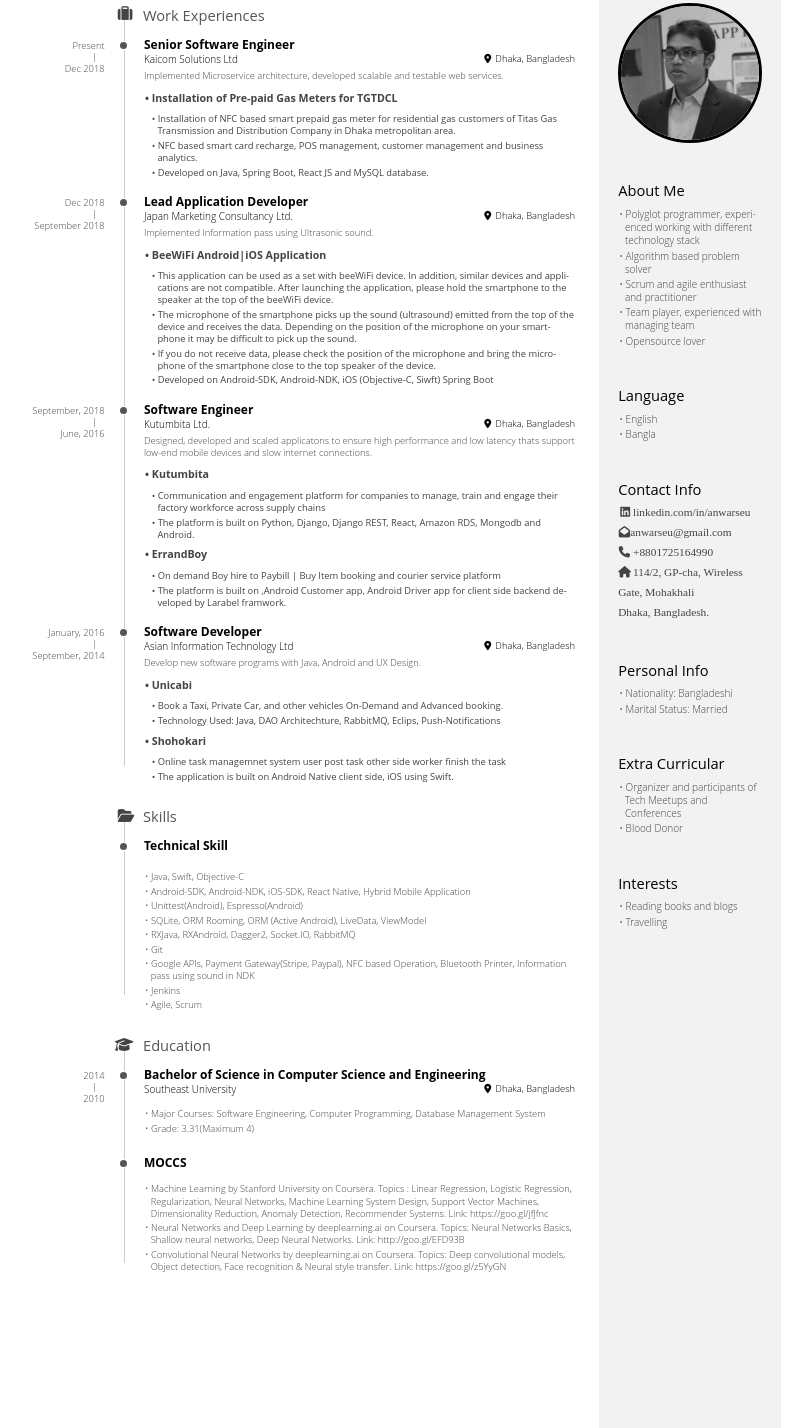
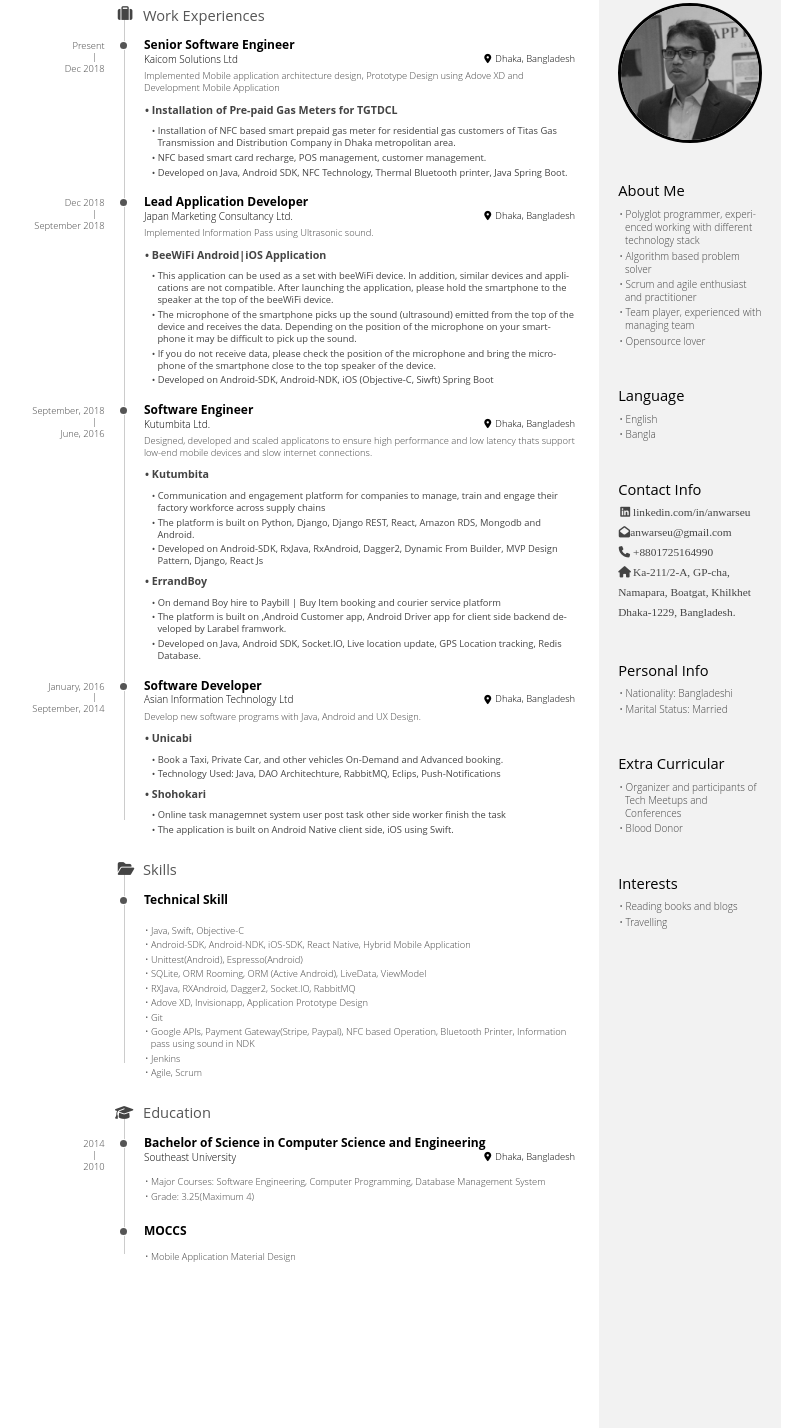
Before and after one commit to anwarseu/MyCV, a plain HTML site: page index.html in a window 1280 px wide. Shown: the part 93-1521 px from the top of the page, without its empty margins (257-1069 px from the left). Drawn offline with Linux system fonts and the light colour scheme.

Commit message:
Add files via upload

```diff
--- a/index.html
+++ b/index.html
@@ -32,14 +32,14 @@
                         <span class="location">Dhaka, Bangladesh</span>
                     </header>
                    <div>
-                        <p>Implemented Microservice architecture, developed scalable and testable web services.</p>
+                        <p>Implemented Mobile application architecture design, Prototype Design using Adove XD and Development Mobile Application</p>
                         <ul>
                             <li class="project-title">Installation of Pre-paid Gas Meters for TGTDCL
 
                                 <ul>
                                     <li>Installation of NFC based smart prepaid gas meter for residential gas customers of Titas Gas Transmission and Distribution Company in Dhaka metropolitan area.</li>
-                                    <li>NFC based smart card recharge, POS management, customer management and business analytics.</li>
-                                    <li>Developed on Java, Spring Boot, React JS and MySQL database.</li>
+                                    <li>NFC based smart card recharge, POS management, customer management.</li>
+                                    <li>Developed on Java, Android SDK, NFC Technology, Thermal Bluetooth printer, Java Spring Boot.</li>
 
                                 </ul>
                             </li>
@@ -60,7 +60,7 @@
                         <span class="location">Dhaka, Bangladesh</span>
                     </header>
                     <div>
-                        <p>Implemented Information pass using Ultrasonic sound.</p>
+                        <p>Implemented Information Pass using Ultrasonic sound.</p>
                         <ul>
                             <li class="project-title">BeeWiFi Android|iOS Application
 
@@ -98,12 +98,14 @@
                                 <ul>
                                     <li>Communication and engagement platform for companies to manage, train and engage their factory workforce across supply chains</li>
                                     <li>The platform is built on Python, Django, Django REST, React, Amazon RDS, Mongodb and Android.</li>
+                                    <li>Developed on Android-SDK, RxJava, RxAndroid, Dagger2, Dynamic From Builder, MVP Design Pattern, Django, React Js</li>
                                 </ul>
                             </li>
                             <li class="project-title">ErrandBoy
                                 <ul>
                                     <li>On demand Boy hire to Paybill | Buy Item booking and courier service platform</li>
                                     <li>The platform is built on ,Android Customer app, Android Driver app for client side backend developed by Larabel framwork.</li>
+                                    <li>Developed on Java, Android SDK, Socket.IO, Live location update, GPS Location tracking, Redis Database.</li>
                                 </ul>
                             </li>
                         </ul>
@@ -164,6 +166,7 @@
                             <li>Unittest(Android), Espresso(Android) </li>
                             <li>SQLite, ORM Rooming, ORM (Active Android), LiveData, ViewModel</li>
                             <li>RXJava, RXAndroid, Dagger2, Socket.IO, RabbitMQ</li>
+                            <li>Adove XD, Invisionapp, Application Prototype Design</li>
                             <li>Git</li>
                             <li>Google APIs, Payment Gateway(Stripe, Paypal), NFC based Operation, Bluetooth Printer, Information pass using sound in NDK</li>
                             <li>Jenkins</li>
@@ -195,7 +198,7 @@
                     <div>
                         <ul>
                             <li>Major Courses: Software Engineering, Computer Programming, Database Management System</li>
-                            <li>Grade: 3.31(Maximum 4)</li>
+                            <li>Grade: 3.25(Maximum 4)</li>
                         </ul>
                     </div>
                 </div>
@@ -211,13 +214,7 @@
                     </header>
                     <div>
                         <ul>
-                            <li>Machine Learning by Stanford University on Coursera. Topics : Linear Regression, Logistic Regression, Regularization, Neural Networks, Machine Learning System Design, Support Vector Machines, Dimensionality Reduction, Anomaly Detection, Recommender Systems. Link: https://goo.gl/jfJfnc</li>
-                            <li>Neural Networks and Deep Learning by deeplearning.ai on Coursera.
-                            Topics: Neural Networks Basics, Shallow neural networks, Deep Neural Networks.
-                            Link: http://goo.gl/EFD93B</li>
-                            <li>Convolutional Neural Networks by deeplearning.ai on Coursera.
-                            Topics: Deep convolutional models, Object detection, Face recognition & Neural style transfer.
-                            Link: https://goo.gl/z5YyGN</li>
+                            <li>Mobile Application Material Design</li>
                         </ul>
                     </div>
                 </div>
@@ -252,7 +249,7 @@
                 <li><i class="fa fa-linkedin-square" aria-hidden="true"></i> <a href="https://www.linkedin.com/in/anwarseu/">linkedin.com/in/anwarseu</a></li>
                 <li><i class="fa fa-envelope-open" aria-hidden="true"></i>anwarseu@gmail.com</li>
                 <li><i class="fa fa-phone"></i> +8801725164990</li>
-                <li><i class="fa fa-home"></i> 114/2, GP-cha, Wireless Gate, Mohakhali<br>Dhaka, Bangladesh.</li>
+                <li><i class="fa fa-home"></i> Ka-211/2-A, GP-cha, Namapara, Boatgat, Khilkhet<br>Dhaka-1229, Bangladesh.</li>
             </ul>
         </div>
 
```
